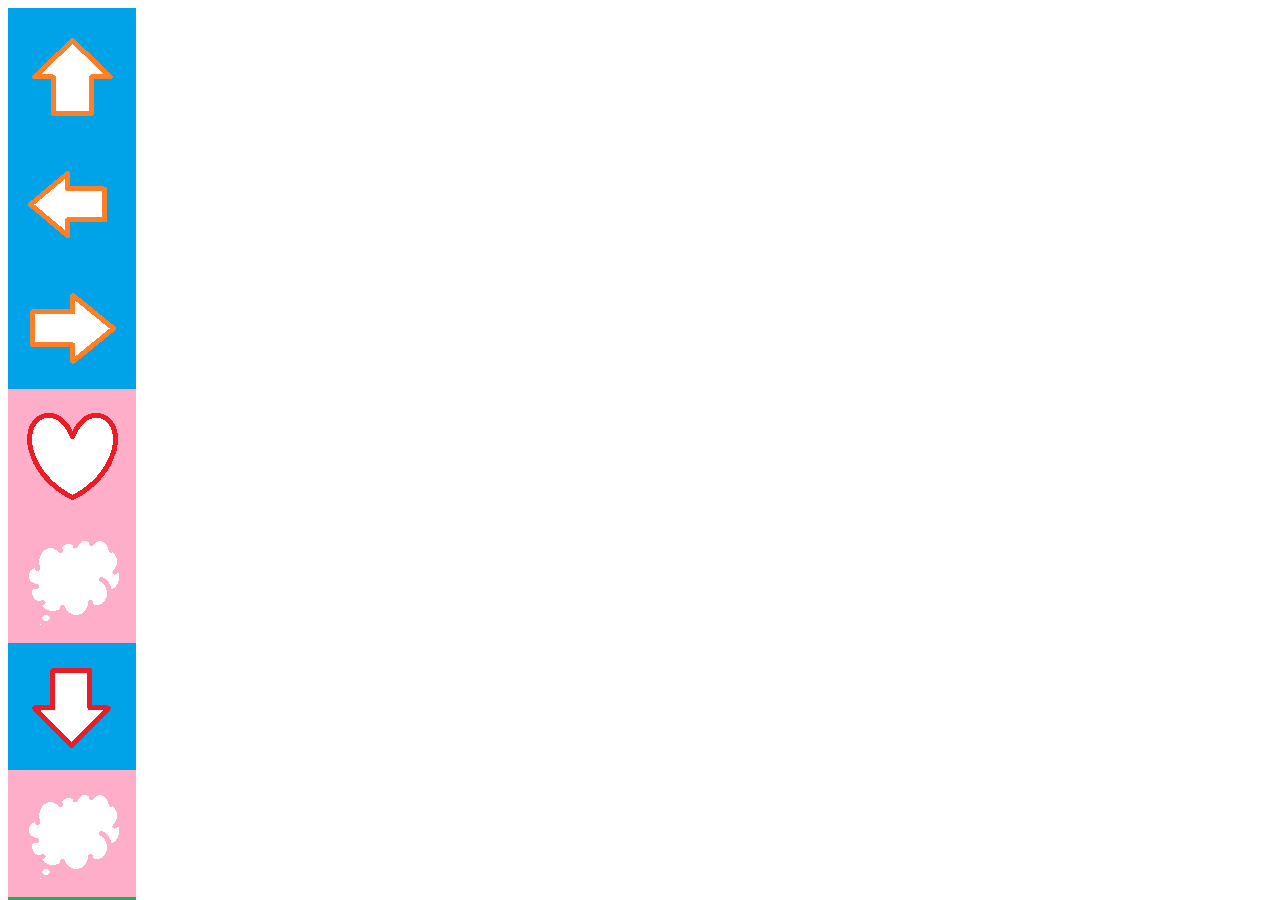
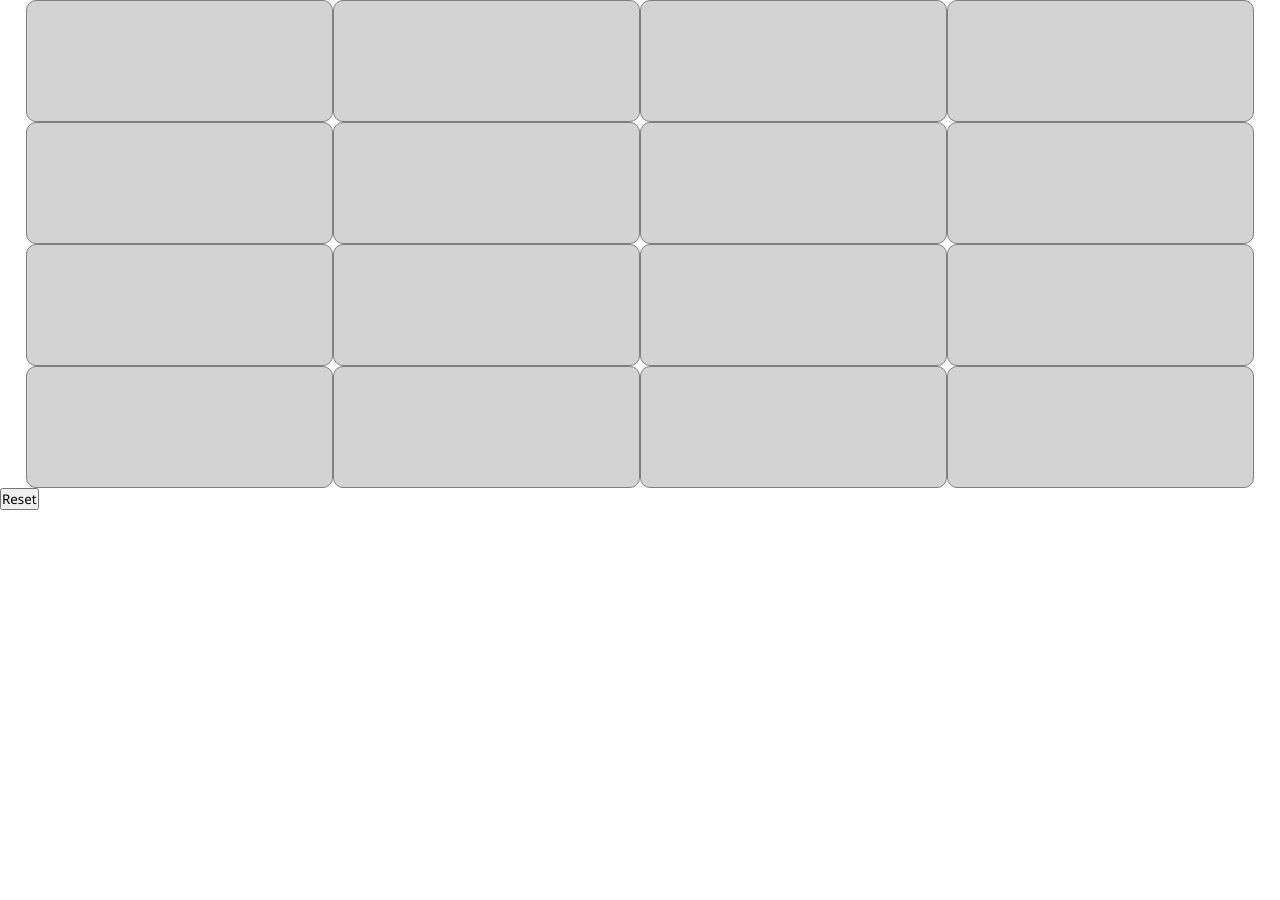
Before and after one commit to programistyczna-samodzielnosc/gra-memory, a plain HTML site: page index.html in a window 1280 px wide. Shown: the top 900 px of the page. After the commit the page ends 800 px from the top, so only its background shows below. Drawn offline with Linux system fonts and the light colour scheme.

Commit message:
stylowanie planszy, odkrywanie kafelkow

```diff
--- a/memory.js
+++ b/memory.js
@@ -43,6 +43,16 @@ function Memory() {
 
     displayBoard();
 
+    board.addEventListener('click', function(event){
+
+        if(event.target.classList.contains('tile')) {
+            console.log('target',event.target);
+
+            let img = event.target.querySelector('img');
+            img.style.visibility = "visible";
+        }
+    })
+
     function displayBoard() {
         let html = POSITION.map((number)=>{
             return htmlImage(IMAGES[number])
@@ -52,7 +62,7 @@ function Memory() {
 
     function htmlImage(image) {
         return `
-            <div class="image image--${image.name}">
+            <div class="tile tile--hidden tile--${image.name}">
                 <img src="memory/${image.src}">
             </div>
         `
--- a/style.css
+++ b/style.css
@@ -1,3 +1,35 @@
 * {
-    font-family: 'Segoe UI', Tahoma, Geneva, Verdana, sans-serif
+    font-family: 'Segoe UI', Tahoma, Geneva, Verdana, sans-serif;
+    margin:0;
+    padding:0;
 }
+
+
+.board {
+    display:flex;
+    flex-wrap: wrap;
+    min-width:400px;
+    align-items: center;
+    justify-content: center;
+}
+
+.tile img {
+    width:100px;
+    height:100px;
+}
+.tile {
+    min-width:100px;
+    flex: 24% 0 0;
+    border:1px solid gray;
+    border-radius: 10px;
+    box-sizing: border-box;
+    text-align: center;
+    padding:10px;
+    cursor: pointer;
+}
+.tile--hidden {
+    background-color: lightgray;
+}
+.tile--hidden img {
+    visibility: hidden;
+}
```
